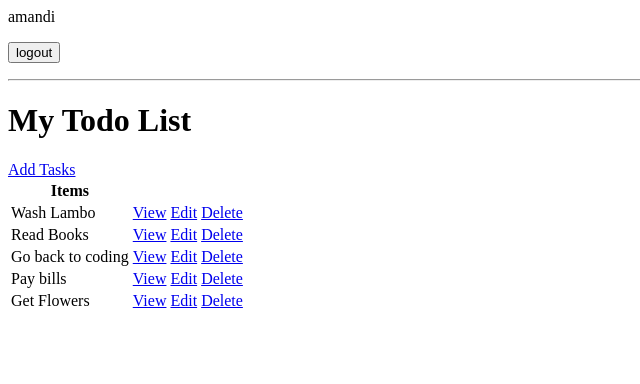
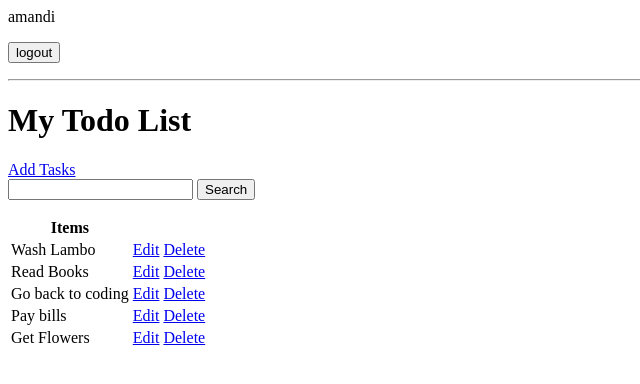
Before and after one commit to Kizito1990/TODO-LIST, a Django app: page / in a window 1280 px wide. Shown: the top 384 px of the page, without its empty margins (0-640 px from the left). Run offline with Django 5.2, Linux system fonts and the light colour scheme; a user stored in the database is signed in; data comes from the database, SQL or seed files in the repository; both versions use the stored data as it was after the commit.

Commit message:
Added a search functionality and main.html file

```diff
--- a/todolist/templates/todolist/login.html
+++ b/todolist/templates/todolist/login.html
@@ -6,4 +6,4 @@
 
 </form>
 
-<p>Don't have an account? <a href="">Register Here</a></p>
+<p>Don't have an account? <a href="{% url 'register' %}">Register Here</a></p>
--- a/todolist/templates/todolist/register.html
+++ b/todolist/templates/todolist/register.html
@@ -1,4 +1,4 @@
-h3>Register</h3>
+<h3>Register</h3>
 <form method="POST">
     {% csrf_token %}
     {{form.as_p }}
--- a/todolist/templates/todolist/tasks_list.html
+++ b/todolist/templates/todolist/tasks_list.html
@@ -12,6 +12,11 @@
 <h1>My Todo List</h1>
 <a href="{% url 'task_create'%}">Add Tasks</a>
 
+<form method="GET">
+    <input type="text" name="search-area" value = "{{search_input}}">
+    <input type="submit" value="Search">
+</form>
+
 <table>
     <tr>
         <th>Items</th>
@@ -21,7 +26,6 @@
     {% for task in tasks %}
     <tr>
        <td>{{task.title}}</td>
-        <td><a href="{% url 'task' task.id %}">View</a></td>
         <td><a href="{% url 'task_update' task.id %}">Edit</a></td>
         <td><a href="{% url 'task_delete' task.id %}">Delete</a></td>
     </tr>
--- a/todolist/urls.py
+++ b/todolist/urls.py
@@ -1,9 +1,10 @@
 from django.urls import path
-from .views import TaskList,TaskDetail,TaskCreate,TaskUpdate,DeleteView,CustomLoginView
+from .views import TaskList,TaskDetail,TaskCreate,TaskUpdate,DeleteView,CustomLoginView,RegisterPage
 from django.contrib.auth.views import LogoutView
 urlpatterns = [
     path('login/', CustomLoginView.as_view(), name = 'login'),
     path('logout/', LogoutView.as_view(next_page = 'login'), name = 'logout'),
+    path('register/', RegisterPage.as_view(), name = 'register'),
     path('',TaskList.as_view(), name = 'tasks'),
     path('task/<int:pk>/', TaskDetail.as_view(), name = 'task'),
     path('task_create/', TaskCreate.as_view(), name = 'task_create'),
--- a/todolist/views.py
+++ b/todolist/views.py
@@ -1,4 +1,4 @@
-from django.shortcuts import render
+from django.shortcuts import render,redirect
 from django.views.generic.list import ListView
 from django.views.generic.detail import DetailView
 from django.views.generic.edit import CreateView,UpdateView,DeleteView,FormView
@@ -19,6 +19,25 @@ class CustomLoginView(LoginView):
 
     def success_url(self):
         return reverse_lazy('tasks')
+
+
+class RegisterPage(FormView):
+    template_name = 'todolist/register.html'
+    form_class = UserCreationForm
+    redirect_authenticated_user = True
+    success_url = reverse_lazy('tasks')
+
+    def form_valid(self, form):
+        user = form.save()
+        if user is not None:
+            login(self.request, user)
+        return super(RegisterPage, self).form_valid(form)
+
+    def get(self, *args, **kwargs):
+        if self.request.user.is_authenticated:
+            return redirect('tasks')
+        return super(RegisterPage,self).get(*args, **kwargs)
+
 class TaskList(LoginRequiredMixin, ListView):
     model = Tasks
     context_object_name = 'tasks'
@@ -38,6 +57,12 @@ class TaskList(LoginRequiredMixin, ListView):
         # Count completed and uncompleted tasks
         completed_count = user_tasks.filter(complete=True).count()
         uncompleted_count = user_tasks.filter(complete=False).count()
+
+        search_input = self.request.GET.get('search-area') or ''
+        if search_input:
+            context['tasks'] = context['tasks'].filter(title__startswith = search_input)
+        context['search_input'] = search_input
+
 
         context['user_tasks'] = user_tasks
         context['completed_count'] = completed_count
```
Also changed, not shown: db.sqlite3, todolist/templates/todolist/main.html (added).
